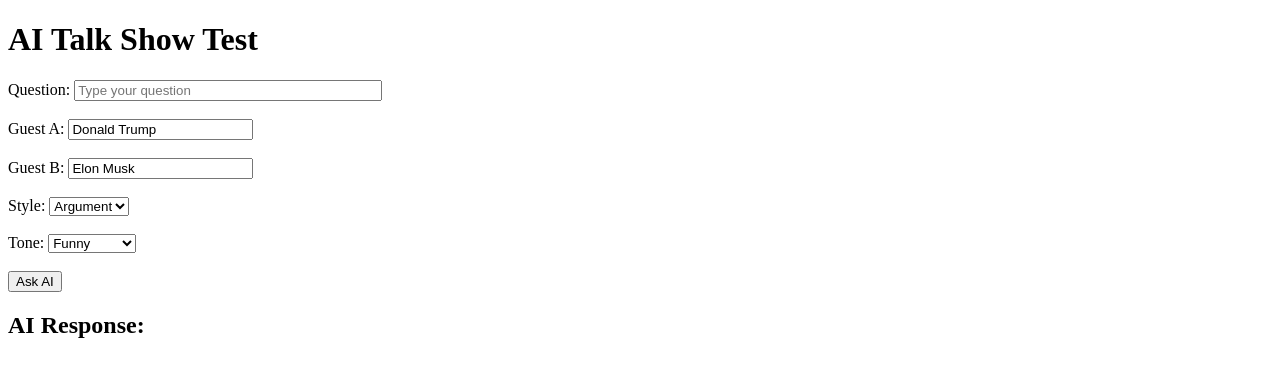
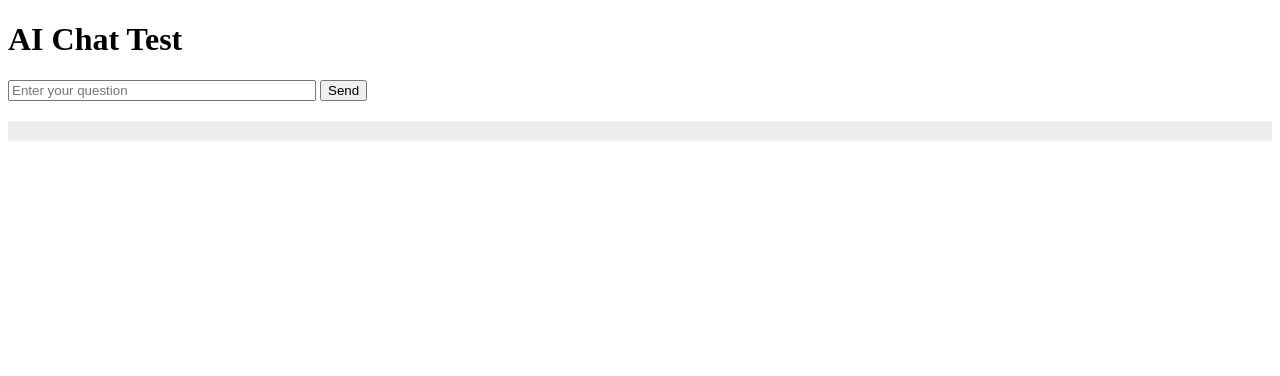
Before and after one commit to walidnxt123456-sudo/Jidal, a plain HTML site: page index.html in a window 1280 px wide. Drawn offline with Linux system fonts and the light colour scheme.

Commit message:
Update index.html

```diff
--- a/index.html
+++ b/index.html
@@ -2,59 +2,29 @@
 <html lang="en">
 <head>
   <meta charset="UTF-8">
-<meta name="viewport" content="width=device-width, initial-scale=1.0">
-<title>AI Talk Show</title>
+  <title>AI Chat Test</title>
 </head>
 <body>
-<h1>AI Talk Show Test</h1>
+  <h1>AI Chat Test</h1>
 
-<label>Question:</label>
-<input type="text" id="question" placeholder="Type your question" style="width: 300px;">
-<br><br>
+  <input id="question" type="text" placeholder="Enter your question" style="width:300px;">
+  <button onclick="sendQuestion()">Send</button>
 
-<label>Guest A:</label>
-<input type="text" id="guestA" value="Donald Trump">
-<br><br>
-
-<label>Guest B:</label>
-<input type="text" id="guestB" value="Elon Musk">
-<br><br>
-
-<label>Style:</label>
-<select id="style">
-  <option value="argument">Argument</option>
-  <option value="debate">Debate</option>
-  <option value="roast">Roast</option>
-</select>
-<br><br>
-
-<label>Tone:</label>
-<select id="tone">
-  <option value="Funny">Funny</option>
-  <option value="Aggressive">Aggressive</option>
-  <option value="Academic">Academic</option>
-</select>
-<br><br>
-
-<button onclick="sendQuestion()">Ask AI</button>
-
-<h2>AI Response:</h2>
-<pre id="response"></pre>
+  <pre id="response" style="background:#eee; padding:10px; margin-top:20px;"></pre>
 
   <script>
     async function sendQuestion() {
       const question = document.getElementById('question').value;
-  const guestA = document.getElementById('guestA').value;
-  const guestB = document.getElementById('guestB').value;
-  const style = document.getElementById('style').value;
-  const tone = document.getElementById('tone').value;
+      if (!question) return alert('Enter a question');
 
-  if (!question) {
-    alert('Please enter a question!');
-    return;
-  }
-
-  const payload = { question, guestA, guestB, style, tone, maxWords: 40 };
+      const payload = {
+        question,
+        guestA: "Donald Trump",
+        guestB: "Elon Musk",
+        style: "argument",
+        tone: "Funny",
+        maxWords: 40
+      };
 
       try {
         const res = await fetch('/api/chat', {
@@ -63,11 +33,12 @@
           body: JSON.stringify(payload)
         });
 
-    const data = await res.json();
-    document.getElementById('response').textContent = data.output[0].text;
+        // For testing, just show raw text from API
+        const text = await res.text();
+        document.getElementById('response').textContent = text;
+
       } catch (err) {
-    console.error(err);
-    document.getElementById('response').textContent = 'Error calling API: ' + err.message;
+        document.getElementById('response').textContent = 'Error: ' + err.message;
       }
     }
   </script>
```
Lines whose indentation alone changed are shown as unchanged.
